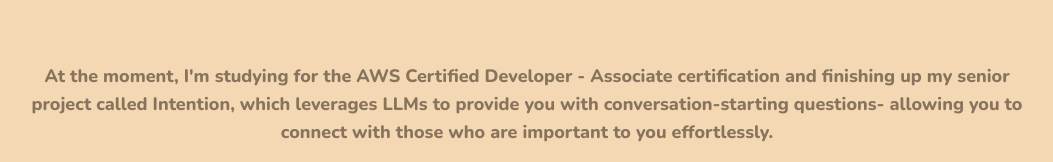
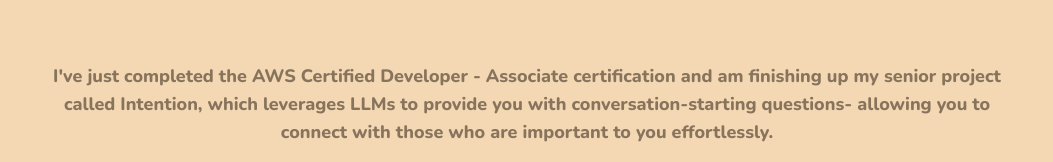
Before and after one commit to raj-dhillon/portfolio-site, a React (Create React App) app: page / in a window 1280 px wide. Shown: the part 790-952 px from the top of the page, without its empty margins (113-1166 px from the left). Built offline with nearby package versions, Linux system fonts and the light colour scheme; a web font is replaced by a local one.

Commit message:
Updated about me section to include the completed AWS Cert

```diff
--- a/src/components/About.jsx
+++ b/src/components/About.jsx
@@ -19,7 +19,7 @@
             <br></br>
 
             <div className='mt-8'>
-                At the moment, I'm studying for the AWS Certified Developer - Associate certification and finishing up my senior project called Intention, which leverages LLMs to provide you with conversation-starting questions- allowing you to connect with those who are important to you effortlessly.
+                I've just completed the AWS Certified Developer - Associate certification and am finishing up my senior project called Intention, which leverages LLMs to provide you with conversation-starting questions- allowing you to connect with those who are important to you effortlessly.
             </div>
 
 
```
